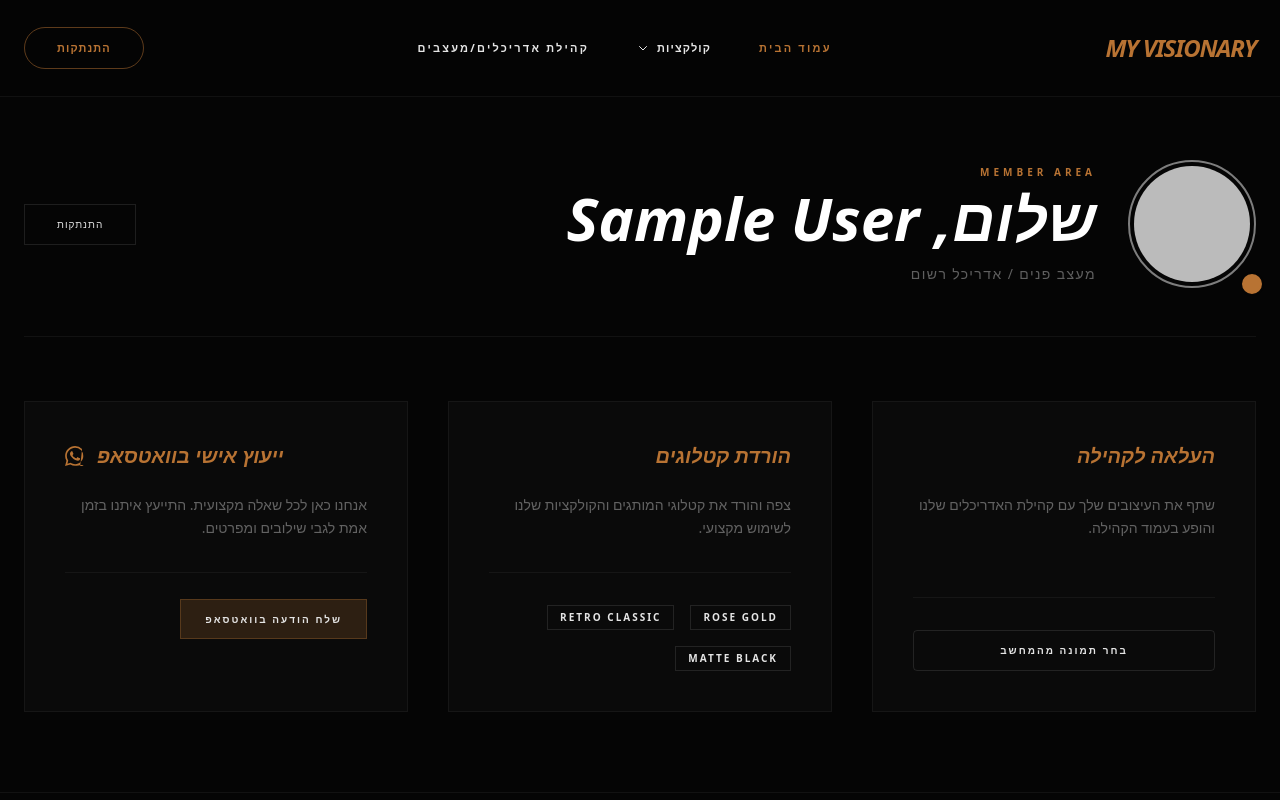
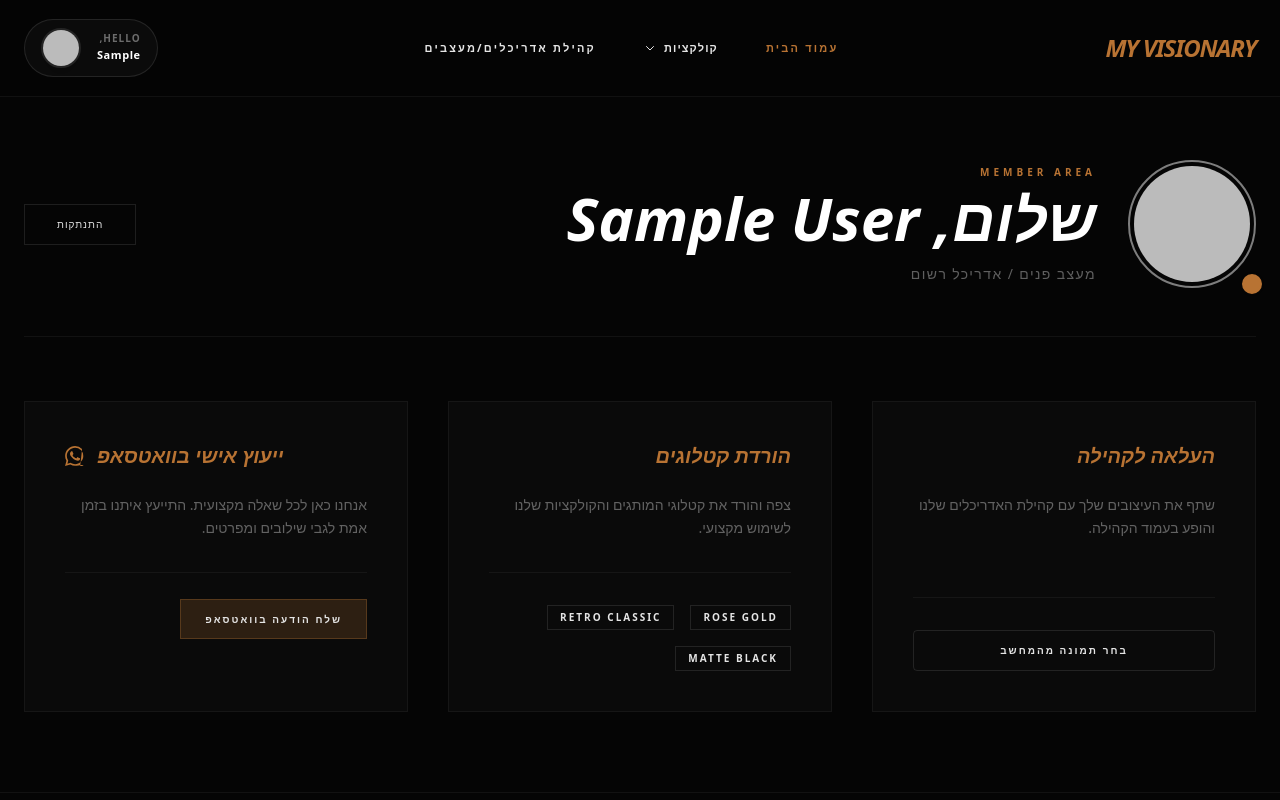
Before and after one commit to royvalar/my-visionary-app, a Next.js app: page /dashboard in a window 1280 px wide. Shown: the top 800 px of the page. Built offline with nearby package versions, Linux system fonts and the light colour scheme; no server answers; sample sign-in values are in the browser's storage.

Commit message:
Refine Header with user profile/dropdown and update collection hero images

```diff
--- a/src/components/layout/Header.tsx
+++ b/src/components/layout/Header.tsx
@@ -7,9 +7,11 @@ import { onAuthStateChanged, User, GoogleAuthProvider, signInWithPopup, signOut
 import { auth } from '@/lib/firebase';
 
 const Header = () => {
-    const [isOpen, setIsOpen] = useState(false);
+    const [isCollectionsOpen, setIsCollectionsOpen] = useState(false);
+    const [isUserOpen, setIsUserOpen] = useState(false);
     const [user, setUser] = useState<User | null>(null);
-    const dropdownRef = useRef<HTMLLIElement>(null);
+    const collectionsRef = useRef<HTMLLIElement>(null);
+    const userRef = useRef<HTMLDivElement>(null);
     const router = useRouter();
 
     useEffect(() => {
@@ -18,8 +20,11 @@ const Header = () => {
         });
 
         const handleClickOutside = (event: MouseEvent) => {
-            if (dropdownRef.current && !dropdownRef.current.contains(event.target as Node)) {
-                setIsOpen(false);
+            if (collectionsRef.current && !collectionsRef.current.contains(event.target as Node)) {
+                setIsCollectionsOpen(false);
+            }
+            if (userRef.current && !userRef.current.contains(event.target as Node)) {
+                setIsUserOpen(false);
             }
         };
 
@@ -30,22 +35,23 @@ const Header = () => {
         };
     }, []);
 
-    const handleAuthClick = async () => {
-        if (user) {
+    const handleLogout = async () => {
         try {
             await signOut(auth);
+            setIsUserOpen(false);
             router.push('/');
         } catch (error: any) {
             console.error('Error signing out:', error.message);
         }
-        } else {
+    };
+
+    const handleLogin = async () => {
         const provider = new GoogleAuthProvider();
         try {
             await signInWithPopup(auth, provider);
             router.push('/dashboard');
         } catch (error: any) {
             console.error('Error during Google sign-in:', error.message);
-            }
         }
     };
 
@@ -65,15 +71,15 @@ const Header = () => {
                                 עמוד הבית
                             </Link>
                         </li>
-                        <li className="relative" ref={dropdownRef}>
+                        <li className="relative" ref={collectionsRef}>
                             <button
-                                onClick={() => setIsOpen(!isOpen)}
+                                onClick={() => setIsCollectionsOpen(!isCollectionsOpen)}
                                 className="flex items-center gap-2 hover:text-copper transition-all duration-300 uppercase tracking-widest font-bold focus:outline-none"
                             >
                                 קולקציות
                                 <svg
                                     xmlns="http://www.w3.org/2000/svg"
-                                    className={`h-3 w-3 transition-transform duration-300 ${isOpen ? 'rotate-180' : ''}`}
+                                    className={`h-3 w-3 transition-transform duration-300 ${isCollectionsOpen ? 'rotate-180' : ''}`}
                                     fill="none"
                                     viewBox="0 0 24 24"
                                     stroke="currentColor"
@@ -82,17 +88,17 @@ const Header = () => {
                                 </svg>
                             </button>
 
-                            {isOpen && (
+                            {isCollectionsOpen && (
                                 <div
                                     className="absolute top-full right-0 mt-4 w-56 bg-black/95 backdrop-blur-xl border border-white/10 shadow-2xl py-6 z-[100] text-right"
                                 >
-                                    <Link href="/collections/rose-gold" className="block px-8 py-3 text-[10px] hover:text-copper transition-colors border-b border-white/5 last:border-0 uppercase tracking-widest">
+                                    <Link href="/collections/rose-gold" className="block px-8 py-3 text-[10px] hover:text-copper transition-colors border-b border-white/5 last:border-0 uppercase tracking-widest text-white/70">
                                         Rose Gold
                                     </Link>
-                                    <Link href="/collections/retro-classic" className="block px-8 py-3 text-[10px] hover:text-copper transition-colors border-b border-white/5 last:border-0 uppercase tracking-widest">
+                                    <Link href="/collections/retro-classic" className="block px-8 py-3 text-[10px] hover:text-copper transition-colors border-b border-white/5 last:border-0 uppercase tracking-widest text-white/70">
                                         Retro Classic
                                     </Link>
-                                    <Link href="/collections/matte-black" className="block px-8 py-3 text-[10px] hover:text-copper transition-colors last:border-0 uppercase tracking-widest">
+                                    <Link href="/collections/matte-black" className="block px-8 py-3 text-[10px] hover:text-copper transition-colors last:border-0 uppercase tracking-widest text-white/70">
                                         Matte Black
                                     </Link>
                                 </div>
@@ -108,12 +114,51 @@ const Header = () => {
 
                 {/* Action (Left) */}
                 <div className="hidden lg:block">
+                    {user ? (
+                        <div className="relative" ref={userRef}>
                             <button
-                        onClick={handleAuthClick}
+                                onClick={() => setIsUserOpen(!isUserOpen)}
+                                className="flex items-center gap-4 bg-white/[0.03] border border-white/10 hover:border-copper/50 transition-all duration-300 px-4 py-2 rounded-full group"
+                            >
+                                <div className="text-right">
+                                    <p className="text-[10px] text-white/40 uppercase tracking-widest font-bold leading-none mb-1">Hello,</p>
+                                    <p className="text-[11px] text-white font-bold tracking-wider">{user.displayName?.split(' ')[0]}</p>
+                                </div>
+                                {user.photoURL && (
+                                    <img
+                                        src={user.photoURL}
+                                        alt={user.displayName || ''}
+                                        className="w-10 h-10 rounded-full border-2 border-white/10 group-hover:border-copper transition-all object-cover grayscale group-hover:grayscale-0 shadow-lg"
+                                    />
+                                )}
+                            </button>
+
+                            {isUserOpen && (
+                                <div className="absolute top-full left-0 mt-4 w-48 bg-black/95 backdrop-blur-xl border border-white/10 shadow-2xl py-4 z-[100] animate-fade-in-down">
+                                    <Link
+                                        href="/dashboard"
+                                        onClick={() => setIsUserOpen(false)}
+                                        className="block px-6 py-3 text-[10px] text-white/70 hover:text-copper hover:bg-white/[0.02] transition-colors border-b border-white/5 uppercase tracking-widest font-bold text-left"
+                                    >
+                                        אזור אישי
+                                    </Link>
+                                    <button
+                                        onClick={handleLogout}
+                                        className="w-full block px-6 py-3 text-[10px] text-copper hover:text-white hover:bg-copper/10 transition-colors uppercase tracking-widest font-bold text-left"
+                                    >
+                                        התנתקות
+                                    </button>
+                                </div>
+                            )}
+                        </div>
+                    ) : (
+                        <button
+                            onClick={handleLogin}
                             className="border border-copper/50 px-8 py-3 text-[11px] font-bold text-copper uppercase tracking-widest hover:bg-copper hover:text-white transition-all duration-500 rounded-full"
                         >
-                        {user ? 'התנתקות' : 'כניסה לאדריכלים/מעצבים'}
+                            כניסה לאדריכלים/מעצבים
                         </button>
+                    )}
                 </div>
             </div>
         </nav>
--- a/src/data/collections.ts
+++ b/src/data/collections.ts
@@ -65,7 +65,7 @@ export const collections: Collection[] = [
         tagline: "Heritage & Soul",
         subtitle: "Timeless Mid-Century Soul",
         description: "אוצרות של מכשירי מטבח המביאים את הקסם של שנות ה-50 למאה ה-21. עיצוב מעוגל וצבעוניות רכה שיוצרים חמימות נוסטלגית.",
-        heroImage: "https://images.unsplash.com/photo-1584622650111-993a426fbf0a?q=80&w=1471&auto=format&fit=crop",
+        heroImage: "/retro_classic_hero.png",
         image: "/retro_group.png",
         link: "/collections/retro-classic",
         brands: ["Smeg", "La Pavoni", "Haden"],
@@ -101,7 +101,7 @@ export const collections: Collection[] = [
         tagline: "Minimalist Authority",
         subtitle: "Modern Architectural Depth",
         description: "חיבור בין אדריכלות מודרנית לחומרים כהים. מכשירי מטבח בגימור שחור מט עמוק שנטמעים בתוך חללים מינימליסטיים.",
-        heroImage: "https://images.unsplash.com/photo-1620641788421-7a1c342ea42e?q=80&w=1374&auto=format&fit=crop",
+        heroImage: "/matte_black_hero.png",
         image: "/matte_black_group.png",
         link: "/collections/matte-black",
         brands: ["Gaggenau", "Miele", "Wolf"],
```
Also changed, not shown: public/matte_black_hero.png, public/retro_classic_hero.png (added). Lines whose indentation alone changed are shown as unchanged.
